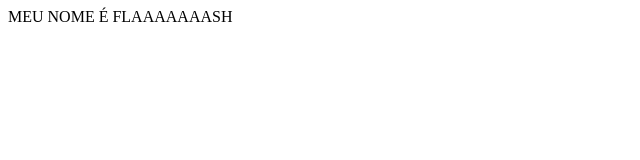
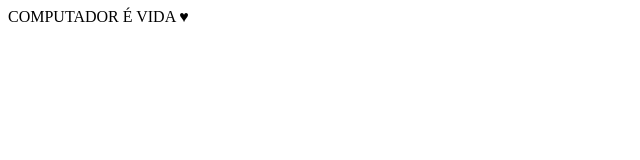
Before and after one commit to arthur4181/IHC-Tchunai, a plain HTML site: page index.html in a window 1280 px wide. Shown: the whole page, without its empty margins (0-640 px from the left). Drawn offline with Linux system fonts and the light colour scheme.

Commit message:
Update index.html

```diff
--- a/index.html
+++ b/index.html
@@ -3,6 +3,6 @@
 <title>OI MEU XUX</title>
 </head>
 <body>
-MEU NOME É FLAAAAAAASH
+COMPUTADOR É VIDA ♥
 </body>
 </html>
```
